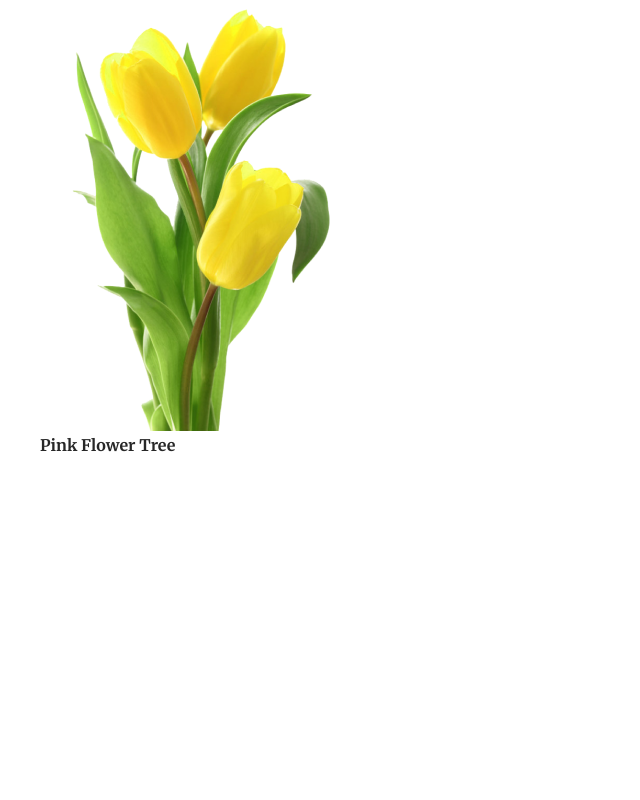
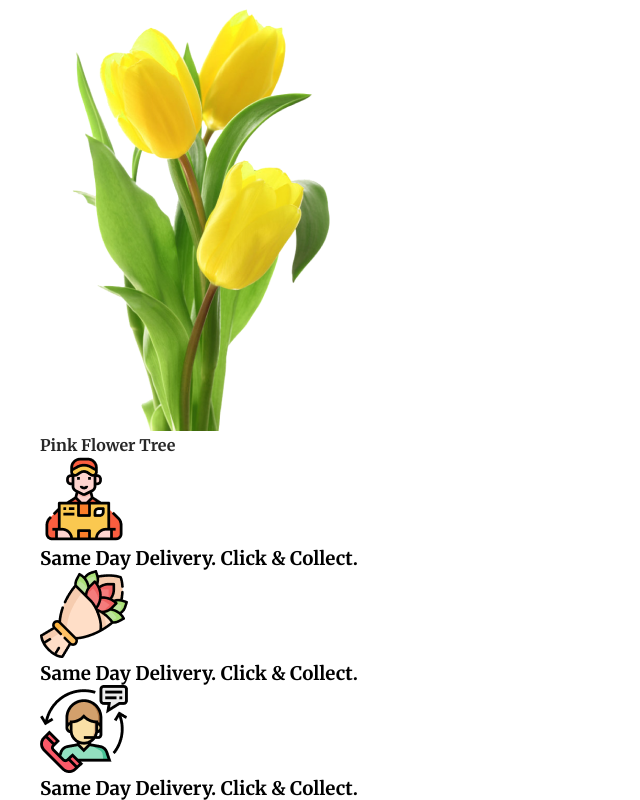
Before and after one commit to Tusar78/Flower-Shop, a plain HTML site: page index.html in a window 1280 px wide. Shown: the part 1836-2636 px from the top of the page, without its empty margins (0-640 px from the left). Before the commit the page ends 2291 px from the top, so only its background shows below. Drawn offline with Linux system fonts and the light colour scheme.

Commit message:
I have done serviec section

```diff
--- a/index.html
+++ b/index.html
@@ -89,6 +89,46 @@
           </div>
         </div>
       </section>
+
+      <!-- Service Section -->
+      <section class="service">
+        <div class="container">
+          <div class="service__content">
+            <div class="services">
+              <div class="service__item">
+                <img
+                  src="./assets/images/Group_57.png"
+                  alt="Service Icon"
+                  class="service__icon"
+                />
+                <h3 class="service__item-text">
+                  Same Day Delivery. Click & Collect.
+                </h3>
+              </div>
+              <div class="service__item">
+                <img
+                  src="./assets/images/Group_58.png"
+                  alt="Service Icon"
+                  class="service__icon"
+                />
+                <h3 class="service__item-text">
+                  Same Day Delivery. Click & Collect.
+                </h3>
+              </div>
+              <div class="service__item">
+                <img
+                  src="./assets/images/Group_59.png"
+                  alt="Service Icon"
+                  class="service__icon"
+                />
+                <h3 class="service__item-text">
+                  Same Day Delivery. Click & Collect.
+                </h3>
+              </div>
+            </div>
+          </div>
+        </div>
+      </section>
     </main>
     <footer></footer>
   </body>
```
